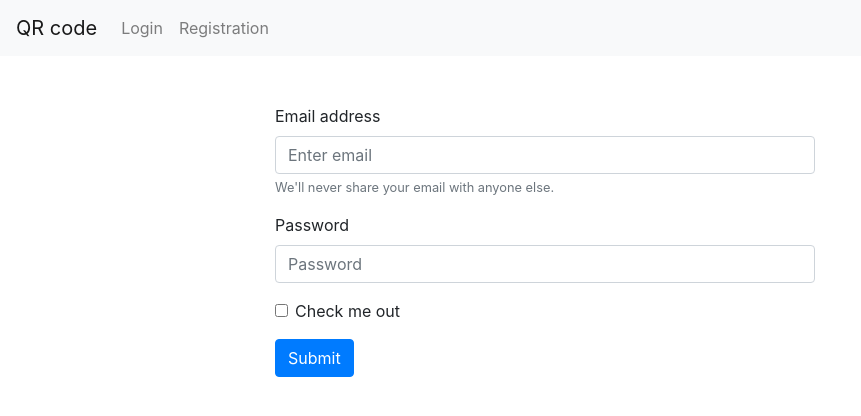
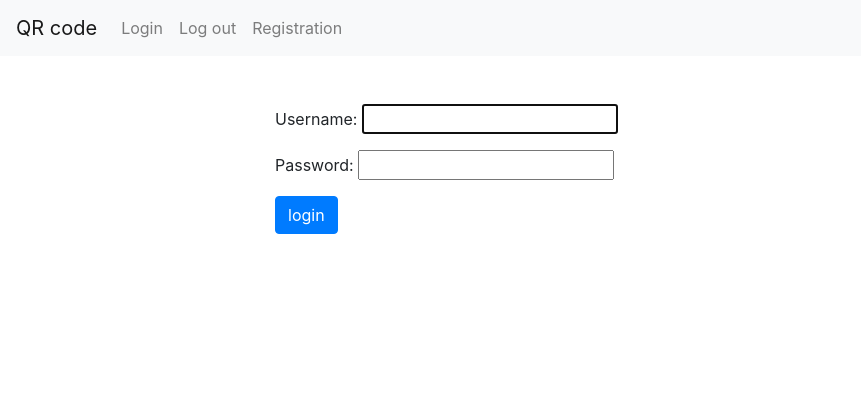
Before and after one commit to epovv/QR_Code_Generator, a Django app: page /login/ in a window 1280 px wide. Shown: the top 416 px of the page, without its empty margins (0-861 px from the left). Run offline with Django 3.2, Linux system fonts and the light colour scheme; some libraries are stand-ins or nearby versions.

Commit message:
Reg + log + logout

```diff
--- a/lecturer/models.py
+++ b/lecturer/models.py
@@ -23,6 +23,3 @@ class StudentsIsCame(models.Model):
         on_delete=models.SET_NULL,
         null=True, blank=True
     )
-# Как ограничить кол-во записей сюда, ссылаясь на Lecture?
-# Цикл for по students_count? Глобальная переменная? Итератор?
-# Сравнение списка по name и lecture__id и цифры students_count?
--- a/lecturer/templates/lecturer/base.html
+++ b/lecturer/templates/lecturer/base.html
@@ -22,6 +22,9 @@
             <a class="nav-link" href="{% url 'login' %}">Login <span class="sr-only">(current)</span></a>
           </li>
           <li class="nav-item">
+            <a class="nav-link" href="{% url 'logout' %}">Log out<span class="sr-only">(current)</span></a>
+          </li>
+          <li class="nav-item">
             <a class="nav-link" href="{% url 'registration_url' %}">Registration</a>
           </li>
         </ul>
@@ -36,5 +39,13 @@
             </div>
         </div>
     </div>
+
+    {% if request.user.is_authenticated and request.user.is_staff %}
+        <div class="admin-panel align-items-center">
+            <a href="/admin" class="btn btn-outline-info">Admin</a>
+            {% block admin-panel %}{% endblock %}
+        </div>
+    {% endif %}
+
 </body>
 </html>
--- a/lecturer/templates/registration/login.html
+++ b/lecturer/templates/registration/login.html
@@ -5,20 +5,25 @@
 {% endblock %}
 
 {% block content %}
-    <form>
-      <div class="form-group">
-        <label for="exampleInputEmail1">Email address</label>
-        <input type="email" class="form-control" id="exampleInputEmail1" aria-describedby="emailHelp" placeholder="Enter email">
-        <small id="emailHelp" class="form-text text-muted">We'll never share your email with anyone else.</small>
-      </div>
-      <div class="form-group">
-        <label for="exampleInputPassword1">Password</label>
-        <input type="password" class="form-control" id="exampleInputPassword1" placeholder="Password">
-      </div>
-      <div class="form-group form-check">
-        <input type="checkbox" class="form-check-input" id="exampleCheck1">
-        <label class="form-check-label" for="exampleCheck1">Check me out</label>
-      </div>
-      <button type="submit" class="btn btn-primary">Submit</button>
+
+    {% if form.error %}
+    <p>There's something wrong!</p>>
+    {% endif %}
+
+    {% if next %}
+    <p>No access</p>
+    {% endif %}
+
+    {% csrf_token %}
+
+    <form method="post" action="{% url 'login' %}">
+        {% csrf_token %}
+
+        <p>Username: {{ form.username }}</p>
+        <p>Password: {{ form.password }}</p>
+
+        <input type="submit" value="login" class="btn btn-primary">
+        <input type="hidden" name="next", value="{{ next }}">
     </form>
+
 {% endblock %}
```
Also changed, not shown: lecturer/templates/registration/registration.html (+10 -15 lines), lecturer/views.py (+20 -3 lines).
